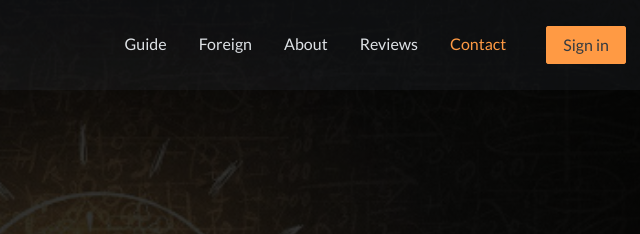
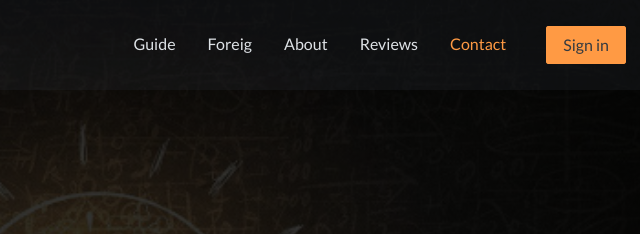
Before and after one commit to radioactivein/eduguide-1, a website: page public_html/index.html in a window 1280 px wide. Shown: the top 234 px of the page, 569-1209 px from the left. Drawn offline with Linux system fonts and the light colour scheme.

Commit message:
2nd commit

```diff
--- a/public_html/index.html
+++ b/public_html/index.html
@@ -26,7 +26,7 @@
                         <a class="nav-link" href="#guide">Guide</a>
                     </li>
                     <li class="nav-item">
-                        <a class="nav-link" href="#foreign">Foreign</a>
+                        <a class="nav-link" href="#foreign">Foreig</a>
                     </li>
                     <li class="nav-item">
                         <a class="nav-link" href="#about">About</a>
```
